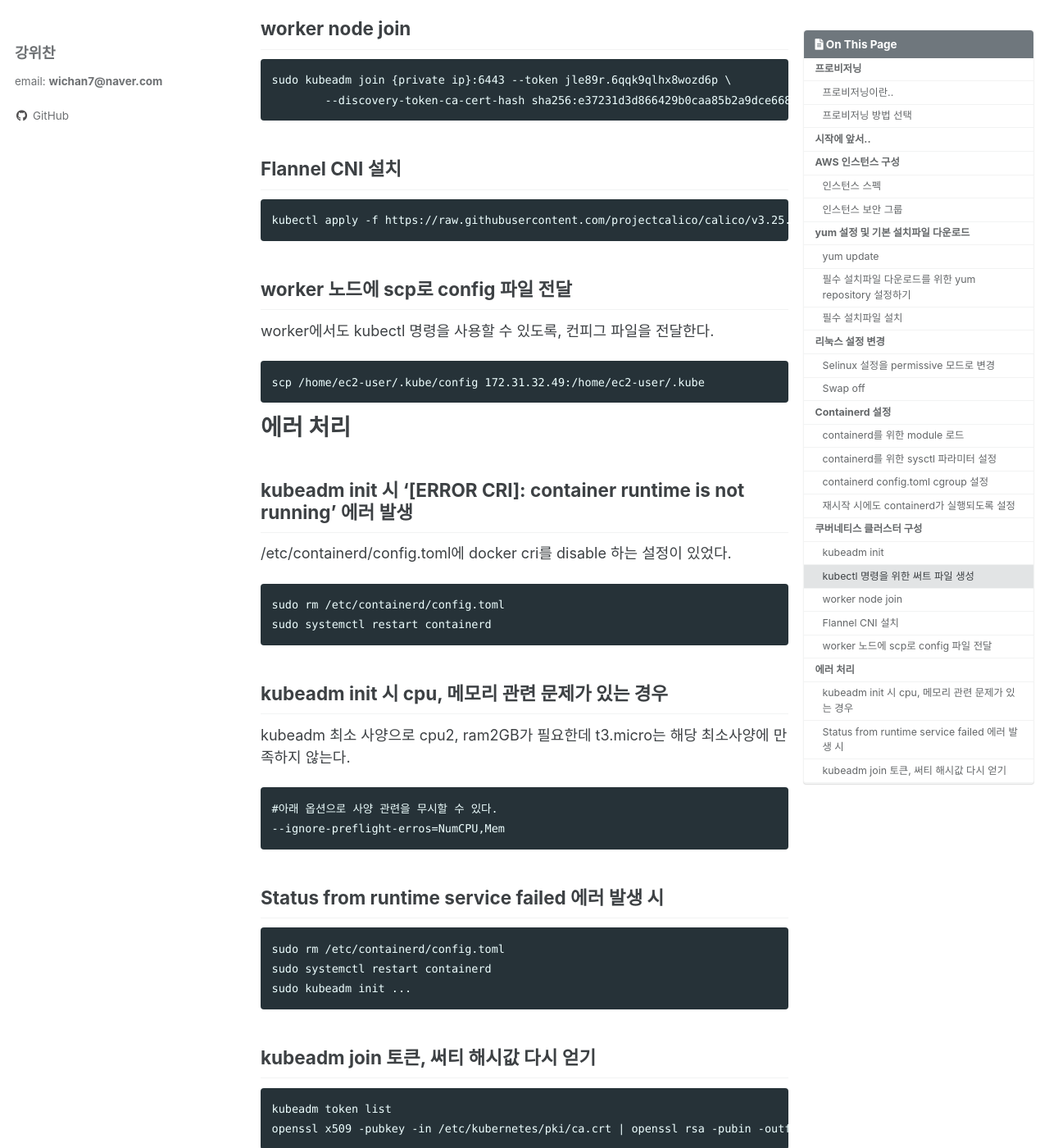
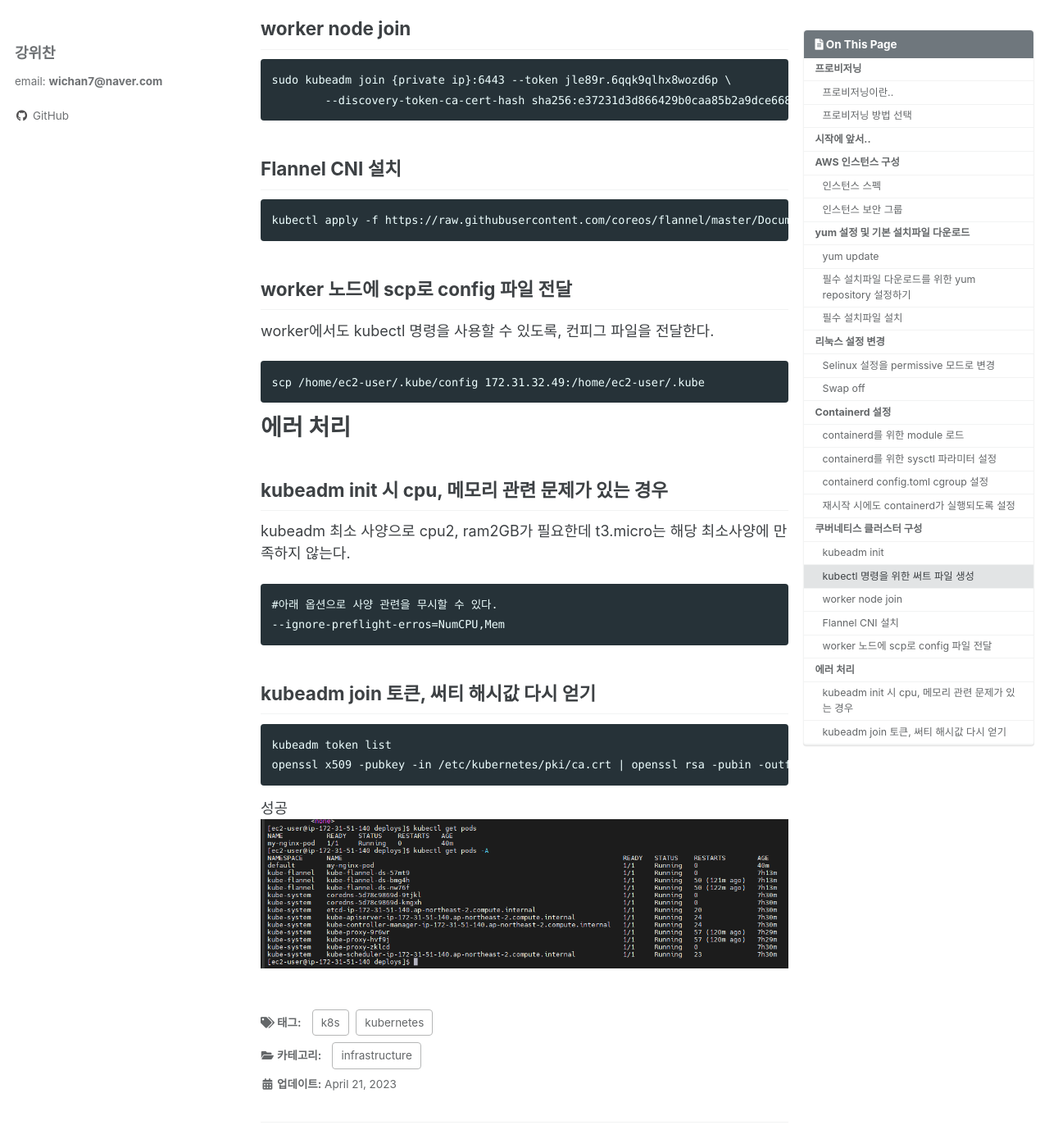
Before and after one commit to wichan7/wichan7.github.io, a Jekyll site: the page built from _posts/2023-04-21-k8s-2.md, in a window 1280 px wide and 1400 px high, scrolled down 5442 px. Shown: the whole window at 82% size. Built offline with Jekyll 4.4.1, drawn with Linux system fonts in a browser that asks for light colours; cached includes are drawn as plain includes; comment, search, counter and statistics services are not loaded; some of the changed text lies outside the part shown.

Commit message:
modified:   _posts/2023-04-21-k8s-2.md new file:   _posts/2023-05-09-k8s-3.md

````diff
--- a/_posts/2023-04-21-k8s-2.md
+++ b/_posts/2023-04-21-k8s-2.md
@@ -187,7 +187,7 @@ sudo kubeadm join {private ip}:6443 --token jle89r.6qqk9qlhx8wozd6p \
 
 ## Flannel CNI 설치
 ```
-kubectl apply -f https://raw.githubusercontent.com/projectcalico/calico/v3.25.0/manifests/calico.yaml
+kubectl apply -f https://raw.githubusercontent.com/coreos/flannel/master/Documentation/kube-flannel.yml
 ```
 
 ## worker 노드에 scp로 config 파일 전달
@@ -197,25 +197,11 @@ scp /home/ec2-user/.kube/config 172.31.32.49:/home/ec2-user/.kube
 ```
 
 # 에러 처리
-## kubeadm init 시 '[ERROR CRI]: container runtime is not running' 에러 발생
-/etc/containerd/config.toml에 docker cri를 disable 하는 설정이 있었다.
-```
-sudo rm /etc/containerd/config.toml
-sudo systemctl restart containerd
-```
-
 ## kubeadm init 시 cpu, 메모리 관련 문제가 있는 경우
 kubeadm 최소 사양으로 cpu2, ram2GB가 필요한데 t3.micro는 해당 최소사양에 만족하지 않는다.
 ```
 #아래 옵션으로 사양 관련을 무시할 수 있다.
 --ignore-preflight-erros=NumCPU,Mem
-```
-
-## Status from runtime service failed 에러 발생 시
-```
-sudo rm /etc/containerd/config.toml
-sudo systemctl restart containerd
-sudo kubeadm init ...
 ```
 
 ## kubeadm join 토큰, 써티 해시값 다시 얻기
````
Also changed, not shown: _posts/2023-05-09-k8s-3.md (added, +66 -0 lines).
